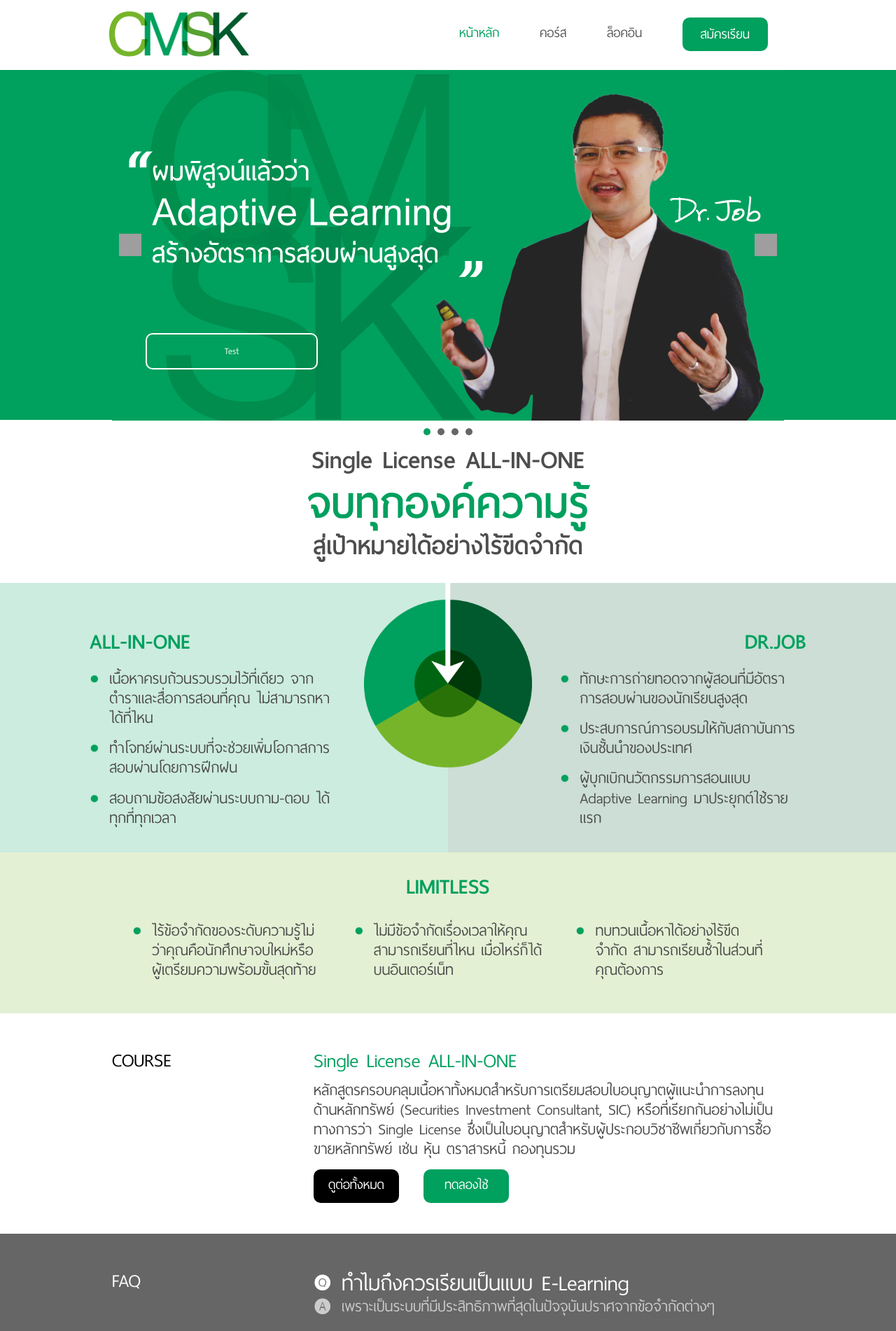
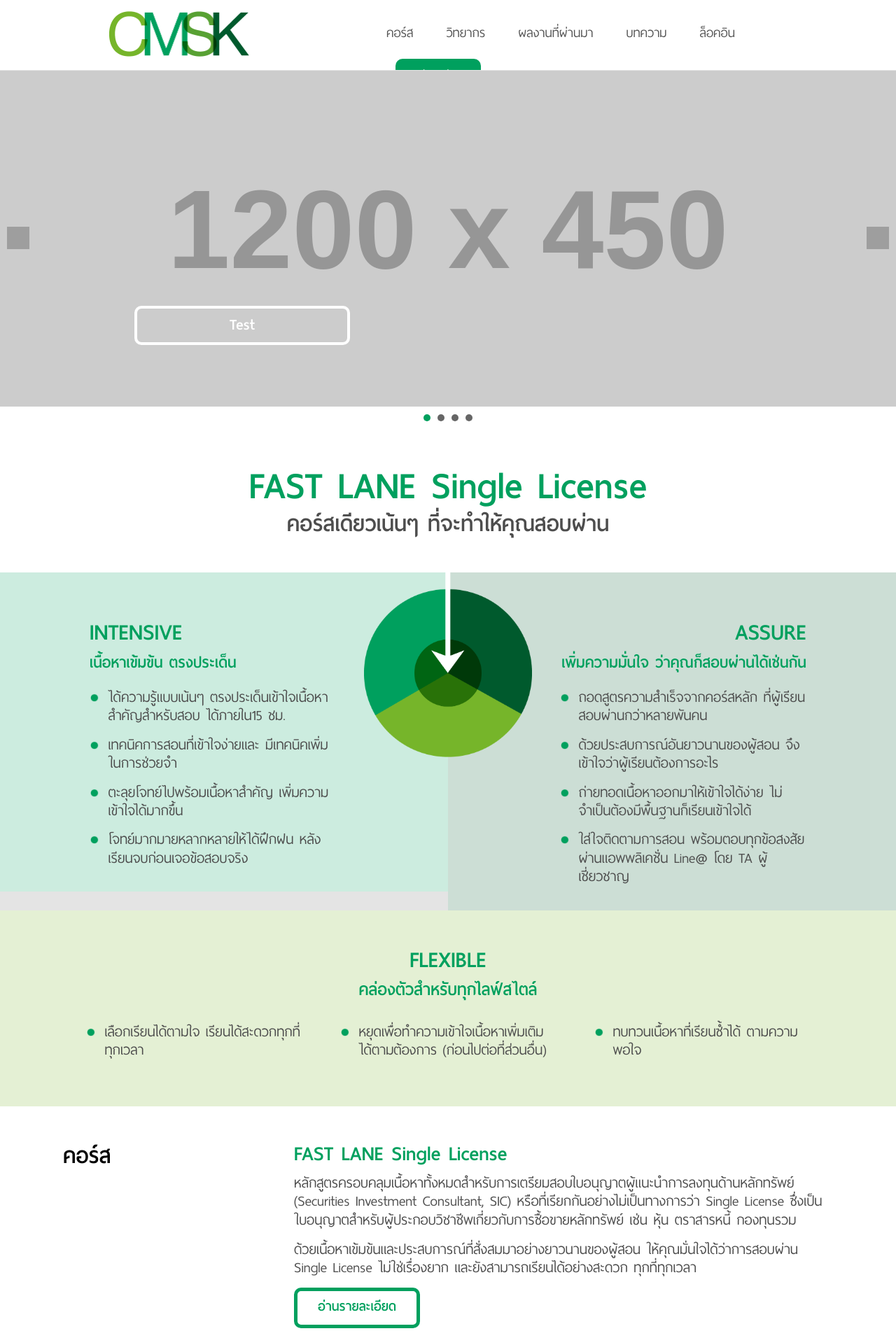
Before and after one commit to chanalaaa/cmsk_e, a PHP site: page / in a window 1280 px wide. Shown: the top 1902 px of the page at 70% size. Run offline with PHP 8.4, Linux system fonts and the light colour scheme; some libraries are stand-ins or nearby versions; grey boxes are pictures that could not be loaded.

Commit message:
progress index

```diff
--- a/css/style.css
+++ b/css/style.css
@@ -151,13 +151,13 @@
 }
 
 .btn_seemore_white {
-    width: 242px;
+    width: 300px;
     /*122*/
     height: 48px;
     background: transparent;
     border-radius: 10px;
     display: inline-block;
-    border: 2px solid #fff;
+    border: 4px solid #fff;
     transition: background-color 0.5s;
     -webkit-transition: background-color 0.5s;
     -moz-transition: background-color 0.5s;
@@ -166,12 +166,12 @@
 
 .btn_seemore_white span {
     color: #fff;
-    font-size: 1.0625em;
-    margin-top: 15px;
+    font-size: 1.7em;
+    font-weight: 600;
 }
 
 .btn_seemore_white:hover {
-    border: 2px solid #000;
+    border: 4px solid #000;
 }
 
 @media(max-width: 480px) {
@@ -282,7 +282,8 @@
     width: 122px;
     /*142*/
     height: 48px;
-    background: #00A05E;
+    border: 5px solid #00A05E;
+    background: transparent;
     border-radius: 10px;
     display: inline-block;
     transition: background-color 0.5s;
@@ -291,8 +292,13 @@
     -o-transition: background-color 0.5s;
 }
 
+.cmsk_row1_4col .btn_green_long {
+    width: 170px;
+}
+
 .btn_green_long span {
-    color: #fff;
+    color: #00A05E;
+    font-weight: 600;
 }
 
 .btn_green_long:hover {
@@ -386,7 +392,7 @@
 /* Global */
 
 .wrapper {
-    max-width: 960px;
+    max-width: 1100px;
     margin: 0 auto;
 }
 
@@ -427,7 +433,7 @@
 header .header_in nav {
     float: right;
     background-color: #FFF;
-    width: 60%;
+    width: 70%;
     height: 100%;
     overflow: hidden;
     position: relative;
@@ -441,7 +447,7 @@
 
 header .header_in nav ul li {
     float: left;
-    padding-left: 10%;
+    padding-left: 7%;
     /*6*/
 }
 
@@ -571,9 +577,14 @@
 /* banner */
 
 .banner {
+    /*
     background-color: #00A05E;
-    /*max-height: 500px;*/
+    max-height: 500px;*/
     height: 501px;
+}
+
+.banner .wrapper {
+    max-width: 100%;
 }
 
 .banner .banner_in {
@@ -688,9 +699,9 @@
 .banner .banner_in #seemore {
     /*width: 125px;*/
     position: absolute;
-    top: 75%;
+    top: 70%;
     /*325px*/
-    left: 5%;
+    left: 15%;
     z-index: 2;
 }
 
@@ -787,7 +798,7 @@
 ul.bullet {}
 
 ul.bullet li {
-    font-size: 1.76em;
+    font-size: 1.65em;
     background: url("../img/bullet.png") no-repeat left 7px;
     background-size: 14px;
     padding-left: 1em;
@@ -800,13 +811,12 @@
 /* Main content */
 
 .cmsk_main_content p.text_headline {
-    font-size: 2.375em;
+    font-size: 2.5em;
     font-weight: bold;
 }
 
 .cmsk_main_content .cmsk_row {
-    padding-top: 30px;
-    padding-bottom: 30px;
+    padding: 80px 0 50px 0;
 }
 
 .cmsk_main_content .cmsk_row1_text {
@@ -815,11 +825,11 @@
 
 .cmsk_main_content .cmsk_row1_text p {
     font-weight: bold;
-    font-size: 2.804375em;
+    font-size: 2.5em;
 }
 
 .cmsk_main_content .cmsk_row1_text p.highlight {
-    font-size: 4.874375em;
+    font-size: 4.2em;
 }
 
 .cmsk_main_content .cmsk_row2col {
@@ -827,6 +837,8 @@
     /*360*/
     position: relative;
     line-height: 0;
+    width: 100%;
+    display: table;
 }
 
 .cmsk_main_content .cmsk_row2col .cmsk_row2col_wrap {
@@ -855,25 +867,33 @@
 }
 
 .cmsk_main_content .cmsk_row2col .cmsk_row2col_left .left_article {
-    width: 35%;
+    width: 58%;
     /*40*/
     float: right;
-    margin-right: 20%;
+    margin-right: 25%;
     /*15*/
     padding-top: 35px;
 }
 
+.cmsk_main_content .cmsk_row2col .cmsk_row2col_left .left_article p.text_headline span {
+    font-size: .7em;
+}
+
 .cmsk_main_content .cmsk_row2col .cmsk_row2col_right .right_article {
-    width: 35%;
+    width: 58%;
     /*40*/
     float: left;
-    margin-left: 20%;
+    margin-left: 25%;
     /*15*/
     padding-top: 35px;
 }
 
 .cmsk_main_content .cmsk_row2col .cmsk_row2col_right .right_article p.text_headline {
     text-align: right;
+}
+
+.cmsk_main_content .cmsk_row2col .cmsk_row2col_right .right_article p.text_headline span {
+    font-size: .7em;
 }
 
 .cmsk_main_content .cmsk_row2col .cmsk_row2col_left .left_article ul.bullet,
@@ -1064,7 +1084,7 @@
 .cmsk_main_content .cmsk_row3col {
     min-height: 200px;
     position: relative;
-    padding-top: 30px;
+    padding: 50px 0 30px 0;
 }
 
 .cmsk_main_content .cmsk_row3col .cmsk_row3col_wrap {
@@ -1088,6 +1108,10 @@
     text-align: center;
 }
 
+.cmsk_main_content .cmsk_row3col .text_headline span {
+    font-size: .76em;
+}
+
 @media(max-width: 480px) {
     .wrapper {
         width: 90%;
@@ -1132,7 +1156,8 @@
 }
 
 .cmsk_main_content .cmsk_row1_4col .cmsk_row1_4col_wrap .cmsk_row1_4col_left .text_subhead {
-    font-size: 2.125em;
+    font-size: 2.5em;
+    font-weight: bold;
 }
 
 .cmsk_main_content .cmsk_row1_4col .cmsk_row1_4col_wrap .cmsk_row1_4col_right {
@@ -1143,6 +1168,7 @@
 .cmsk_row1_4col_right .text_description p.course_head {
     font-size: 2.25em;
     margin-bottom: 10px;
+    font-weight: 600;
 }
 
 
@@ -1152,7 +1178,7 @@
 }*/
 
 .cmsk_row1_4col_right .text_description p {
-    font-size: 1.75em;
+    font-size: 1.65em;
 }
 
 .cmsk_row1_4col_right .button_wrap {
@@ -1172,9 +1198,10 @@
 }
 
 .cmsk_row1_4col_right .text_slide p.faq_head {
-    font-size: 2.5em;
-    /*margin-bottom: 10px;*/
+    font-size: 1.8em;
+    /* margin-bottom: 10px; */
     color: #fff;
+    padding-bottom: 8px;
 }
 
 .cmsk_row1_4col_right .text_slide ul.faq {}
@@ -1269,8 +1296,8 @@
 /* footer */
 
 .footer_contact_section {
-    padding-top: 25px;
-    padding-bottom: 25px;
+    padding-top: 45px;
+    padding-bottom: 30px;
 }
 
 .footer_contact_section .footer_contact_wrap {
@@ -1289,11 +1316,12 @@
 }
 
 .footer_contact_wrap .address_wrap address {
-    max-width: 330px;
+    max-width: 500px;
 }
 
 .footer_contact_wrap .address_wrap address h1 {
     font-size: 1.75em;
+    font-weight: 600;
 }
 
 .footer_contact_wrap .address_wrap address p {
@@ -1303,6 +1331,7 @@
 .footer_contact_wrap .contact_info_wrap ul.contact_info {
     max-width: 240px;
     float: right;
+    margin-left: 20px;
 }
 
 .contact_info_wrap ul.contact_info li {
@@ -1317,7 +1346,7 @@
 .contact_info_wrap ul.contact_info li .contact_icon {
     width: 31px;
     text-align: center;
-    margin-right: 35px;
+    margin-right: 15px;
     display: inline-block;
     vertical-align: -5px;
 }
@@ -1331,7 +1360,7 @@
 }
 
 .contact_info_wrap ul.contact_info li a.icon_letter {
-    width: 31px;
+    width: 28px;
     height: 19px;
     display: inline-block;
     background: url("../img/icon_letter.png") no-repeat;
@@ -1348,7 +1377,7 @@
 
 .contact_info_wrap ul.contact_info li p {
     display: inline-block;
-    font-size: 1.5em;
+    font-size: 1.3em;
 }
 
 .contact_info_wrap ul.contact_info li p a {
@@ -1393,7 +1422,7 @@
 }
 
 footer .footer_wrap .right_part {
-    width: 50%;
+    width: 44%;
     float: left;
     padding-top: 30px;
 }
@@ -1403,7 +1432,9 @@
 }
 
 footer .footer_wrap .copyright p {
-    font-size: 0.75em;
+    font-size: .9em;
+    text-align: left;
+    padding-left: 50px;
 }
 
 @media(max-width: 480px) {
@@ -2177,10 +2208,6 @@
     background: #00A05E!important;
 }
 
-.cmsk_main_content .cmsk_row {
-    padding-top: 35px;
-}
-
 
 /* ================================================*/
 
--- a/footer.php
+++ b/footer.php
@@ -15,6 +15,20 @@
             <!-- contact_info_wrap -->
             <div class="contact_info_wrap">
                 <ul class="contact_info">
+                         <li>
+                        <div class="contact_icon">
+                            <a class="icon_phone"></a>
+                        </div>
+                        <p>Facebook</p>
+                    </li>
+                    <li>
+                        <div class="contact_icon">
+                            <a class="icon_letter"></a>
+                        </div>
+                        <p>Line@ SingleLicense</p>
+                    </li>
+                </ul>
+                 <ul class="contact_info">
                     <li>
                         <div class="contact_icon">
                             <a class="icon_phone"></a>
--- a/header.php
+++ b/header.php
@@ -10,8 +10,11 @@
 		<nav>
 			<div class="btn_m_menu" id="mobile_menu">
 			<ul>
-				<li><p><a <?php if($page == "home") echo('class="active"'); ?> href="index.php">หน้าหลัก</a></p></li>
+
 				<li><p><a <?php if($page == "course") echo('class="active"'); ?> href="course.php">คอร์ส</a></p></li>
+				<li><p><a <?php if($page == "") echo('class="active"'); ?> href="index.php">วิทยากร</a></p></li>
+				<li><p><a <?php if($page == "") echo('class="active"'); ?> href="index.php">ผลงานที่ผ่านมา</a></p></li>
+				<li><p><a <?php if($page == "") echo('class="active"'); ?> href="index.php">บทความ</a></p></li>
 				<!--<li><p><a href="#">ติดต่อ</a></p></li>-->
 				<li><p><a id="tt" href="#">ล็อคอิน</a></p></li>
 				<li class="btn_regis"><a class="btn btn_green" href="register.php"><span>สมัครเรียน</span></a></li>
@@ -27,8 +30,11 @@
 		<div class="mobile_menu_wrapper visible_mobile">
 			<ul>
 				<!--<li><p><a href="#">หน้าหลัก</a></p></li>-->
-				<li><p><a <?php if($page == "home") echo('class="active"'); ?> href="index.php">หน้าหลัก</a></p></li>
+
 				<li><p><a <?php if($page == "course") echo('class="active"'); ?> href="course.php">คอร์ส</a></p></li>
+				<li><p><a <?php if($page == "") echo('class="active"'); ?> href="index.php">วิทยากร</a></p></li>
+				<li><p><a <?php if($page == "") echo('class="active"'); ?> href="index.php">ผลงานที่ผ่านมา</a></p></li>
+				<li><p><a <?php if($page == "") echo('class="active"'); ?> href="index.php">บทความ</a></p></li>
 				<!--<li><p><a href="#">ติดต่อ</a></p></li>-->
 				<li><p><a href="#">ล็อคอิน</a></p></li>
 				<li><a class="btn btn_green" href="register.php"><span>สมัครเรียน</span></a></li>
--- a/index.php
+++ b/index.php
@@ -26,7 +26,23 @@
                 <div class="cmsk_slide">
                     <ul class="bxslider">
                         <li>
-                            <img src="img/cmsk_slide.jpg" />
+                            <img src="http://placehold.it/1200x450" />
+                            <div id="seemore">
+                                <a class="btn btn_seemore_white" href="#">
+                                    <span class="">FAST LANE Single License</span>
+                                </a>
+                            </div>
+                        </li>
+                        <li>
+                            <img src="http://placehold.it/1200x450" />
+                            <div id="seemore">
+                                <a class="btn btn_seemore_white" href="#">
+                                    <span class="">Test</span>
+                                </a>
+                            </div>
+                        </li>
+                        <li>
+                            <img src="http://placehold.it/1200x450" />
                             <div id="seemore">
                                 <a class="btn btn_seemore_white" href="#">
                                     <span class="">Single License ALL-IN-ONE</span>
@@ -34,23 +50,7 @@
                             </div>
                         </li>
                         <li>
-                            <img src="img/cmsk_slide.jpg" />
-                            <div id="seemore">
-                                <a class="btn btn_seemore_white" href="#">
-                                    <span class="">Test</span>
-                                </a>
-                            </div>
-                        </li>
-                        <li>
-                            <img src="img/cmsk_slide.jpg" />
-                            <div id="seemore">
-                                <a class="btn btn_seemore_white" href="#">
-                                    <span class="">Single License ALL-IN-ONE</span>
-                                </a>
-                            </div>
-                        </li>
-                        <li>
-                            <img src="img/cmsk_slide.jpg" />
+                            <img src="http://placehold.it/1200x450" />
                             <div id="seemore">
                                 <a class="btn btn_seemore_white" href="#">
                                     <span class="">Test</span>
@@ -83,9 +83,8 @@
     <div class="cmsk_row bg_white">
         <!-- cmsk_row1_text -->
         <div class="cmsk_row1_text text_thaisans_neue">
-            <p class="">Single License ALL-IN-ONE</p>
-            <p class="text_green highlight">จบทุกองค์ความรู้</p>
-            <p>สู่เป้าหมายได้อย่างไร้ขีดจำกัด</p>
+            <p class="text_green highlight">FAST LANE Single License</p>
+            <p>คอร์สเดียวเน้นๆ ที่จะทำให้คุณสอบผ่าน</p>
         </div>
         <!-- end cmsk_row1_text -->
         <div class="circle_mobile visible_mobile"><img src="img/circle_mobile.png"></div>
@@ -98,11 +97,12 @@
             <!-- cmsk_row2col_left -->
             <div class="cmsk_row2col_left bg_green1">
                 <div class="left_article">
-                    <p class="text_headline text_green">ALL-IN-ONE</p>
+                    <p class="text_headline text_green">INTENSIVE <br><span>เนื้อหาเข้มข้น ตรงประเด็น</span></p>
                     <ul class="bullet">
-                        <li>เนื้อหาครบถ้วนรวบรวมไว้ที่เดียว จากตำราและสื่อการสอนที่คุณ ไม่สามารถหาได้ที่ไหน</li>
-                        <li>ทำโจทย์ผ่านระบบที่จะช่วยเพิ่มโอกาสการสอบผ่านโดยการฝีกฝน</li>
-                        <li>สอบถามข้อสงสัยผ่านระบบถาม-ตอบ ได้ทุกที่ทุกเวลา</li>
+                        <li>ได้ความรู้แบบเน้นๆ ตรงประเด็นเข้าใจเนื้อหาสำคัญสำหรับสอบ ได้ภายใน15 ชม.</li>
+                        <li>เทคนิคการสอนที่เข้าใจง่ายและ มีเทคนิคเพิ่มในการช่วยจำ</li>
+                        <li>ตะลุยโจทย์ไปพร้อมเนื้อหาสำคัญ เพิ่มความเข้าใจได้มากขึ้น</li>
+                        <li>โจทย์มากมายหลากหลายให้ได้ฝึกฝน หลังเรียนจบก่อนเจอข้อสอบจริง</li>
                     </ul>
                 </div>
             </div>
@@ -110,11 +110,12 @@
             <!-- cmsk_row2col_right -->
             <div class="cmsk_row2col_right bg_green2">
                 <div class="right_article">
-                    <p class="text_headline text_green">DR.JOB</p>
+                    <p class="text_headline text_green">ASSURE<br><span>เพิ่มความมั่นใจ ว่าคุณก็สอบผ่านได้เช่นกัน</span></p>
                     <ul class="bullet">
-                        <li>ทักษะการถ่ายทอดจากผู้สอนที่มีอัตราการสอบผ่านของนักเรียนสูงสุด</li>
-                        <li>ประสบการณ์การอบรมให้กับสถาบันการเงินชั้นนำของประเทศ</li>
-                        <li>ผู้บุกเบิกนวัตกรรมการสอนแบบ Adaptive Learning มาประยุกต์ใช้รายแรก</li>
+                        <li>ถอดสูตรความสำเร็จจากคอร์สหลัก ที่ผู้เรียนสอบผ่านกว่าหลายพันคน</li>
+                        <li>ด้วยประสบการณ์อันยาวนานของผู้สอน จึงเข้าใจว่าผู้เรียนต้องการอะไร </li>
+                        <li>ถ่ายทอดเนื้อหาออกมาให้เข้าใจได้ง่าย ไม่จำเป็นต้องมีพื้นฐานก็เรียนเข้าใจได้</li>
+                        <li>ใส่ใจติดตามการสอน พร้อมตอบทุกข้อสงสัยผ่านแอพพลิเคชั่น Line@ โดย TA ผู้เชี่ยวชาญ</li>
                     </ul>
                 </div>
             </div>
@@ -129,27 +130,28 @@
     <div class="cmsk_row3col bg_green3">
         <!-- wrapper -->
         <div class="wrapper">
-            <p class="text_headline text_green">LIMITLESS</p>
+            <p class="text_headline text_green">FLEXIBLE <br><span>คล่องตัวสำหรับทุกไลฟ์สไตล์</span>  </p>
+
             <!-- cmsk_row3col_wrap -->
             <div class="cmsk_row3col_wrap">
                 <!-- cmsk_row3col_box -->
                 <div class="cmsk_row3col_box">
                     <ul class="bullet">
-                        <li>ไร้ข้อจำกัดของระดับความรู้ไม่ว่าคุณคือนักศึกษาจบใหม่หรือผู้เตรียมความพร้อมขั้นสุดท้าย</li>
+                        <li>เลือกเรียนได้ตามใจ เรียนได้สะดวกทุกที่ทุกเวลา </li>
                     </ul>
                 </div>
                 <!-- end cmsk_row3col_box -->
                 <!-- cmsk_row3col_box -->
                 <div class="cmsk_row3col_box">
                     <ul class="bullet">
-                        <li>ไม่มีข้อจำกัดเรื่องเวลาให้คุณสามารถเรียนที่ไหน เมื่อไหร่ก็ได้บนอินเตอร์เน็ท</li>
+                        <li>หยุดเพื่อทำความเข้าใจเนื้อหาเพิ่มเติม ได้ตามต้องการ (ก่อนไปต่อที่ส่วนอื่น)</li>
                     </ul>
                 </div>
                 <!-- end cmsk_row3col_box -->
                 <!-- cmsk_row3col_box -->
                 <div class="cmsk_row3col_box">
                     <ul class="bullet">
-                        <li>ทบทวนเนื้อหาได้อย่างไร้ขีดจำกัด สามารถเรียนซ้ำในส่วนที่คุณต้องการ </li>
+                        <li>ทบทวนเนื้อหาที่เรียนซ้ำได้ ตามความพอใจ</li>
                     </ul>
                 </div>
                 <!-- end cmsk_row3col_box -->
@@ -167,21 +169,23 @@
             <div class="cmsk_row1_4col_wrap">
                 <!-- cmsk_row1_4col_left -->
                 <div class="cmsk_row1_4col_left">
-                    <p class="text_subhead text_black">COURSE</p>
+                    <p class="text_subhead text_black">คอร์ส</p>
                 </div>
                 <!-- end cmsk_row1_4col_left -->
                 <!-- cmsk_row1_4col_right -->
                 <div class="cmsk_row1_4col_right">
                     <!-- text_description -->
                     <div class="text_description">
-                        <p class="course_head text_green">Single License ALL-IN-ONE</p>
+                        <p class="course_head text_green">FAST LANE Single License</p>
                         <p>หลักสูตรครอบคลุมเนื้อหาทั้งหมดสำหรับการเตรียมสอบใบอนุญาตผู้แนะนำการลงทุนด้านหลักทรัพย์ (Securities Investment Consultant, SIC) หรือที่เรียกกันอย่างไม่เป็นทางการว่า Single License ซึ่งเป็นใบอนุญาตสำหรับผู้ประกอบวิชาชีพเกี่ยวกับการซื้อขายหลักทรัพย์ เช่น หุ้น ตราสารหนี้ กองทุนรวม</p>
+                        <br>
+                        <p>ด้วยเนื้อหาเข้มข้นและประสบการณ์ที่สั่งสมมาอย่างยาวนานของผู้สอน ให้คุณมั่นใจได้ว่าการสอบผ่าน Single License ไม่ใช่เรื่องยาก และยังสามารถเรียนได้อย่างสะดวก ทุกที่ทุกเวลา</p>
                     </div>
                     <!-- end text_description -->
                     <!-- button_wrap -->
                     <div class="button_wrap">
-                        <a class="btn btn_black" href="#"><span>ดูต่อทั้งหมด</span></a>
-                        <a class="btn btn_green_long btn_next" href="#"><span>ทดลองใช้</span></a>
+                       <!-- <a class="btn btn_black" href="#"><span>ดูต่อทั้งหมด</span></a> -->
+                        <a class="btn btn_green_long" href="#"><span>อ่านรายละเอียด</span></a>
                     </div>
                     <!-- end button_wrap -->
                 </div>
```
Lines whose indentation alone changed are shown as unchanged.
